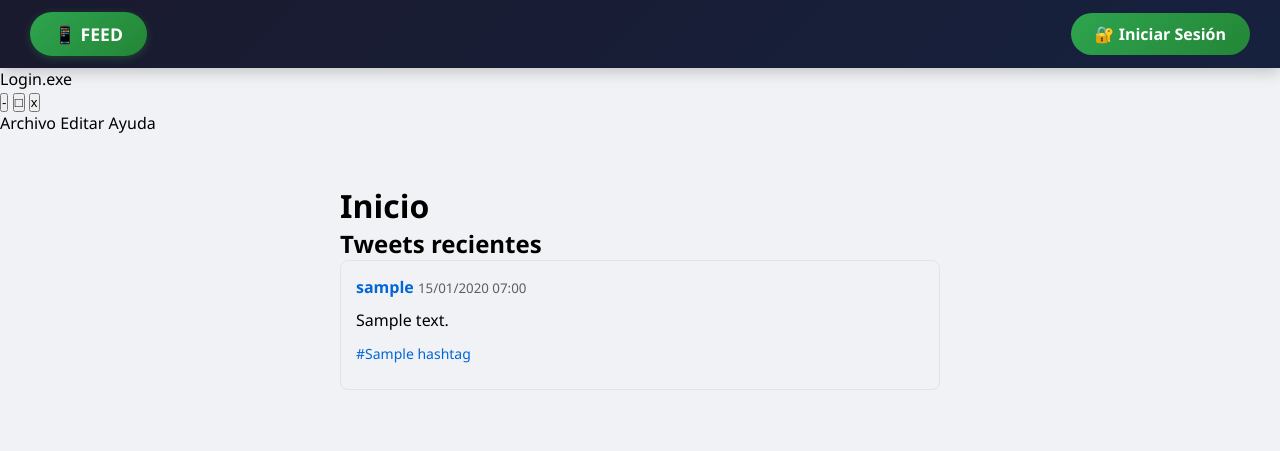
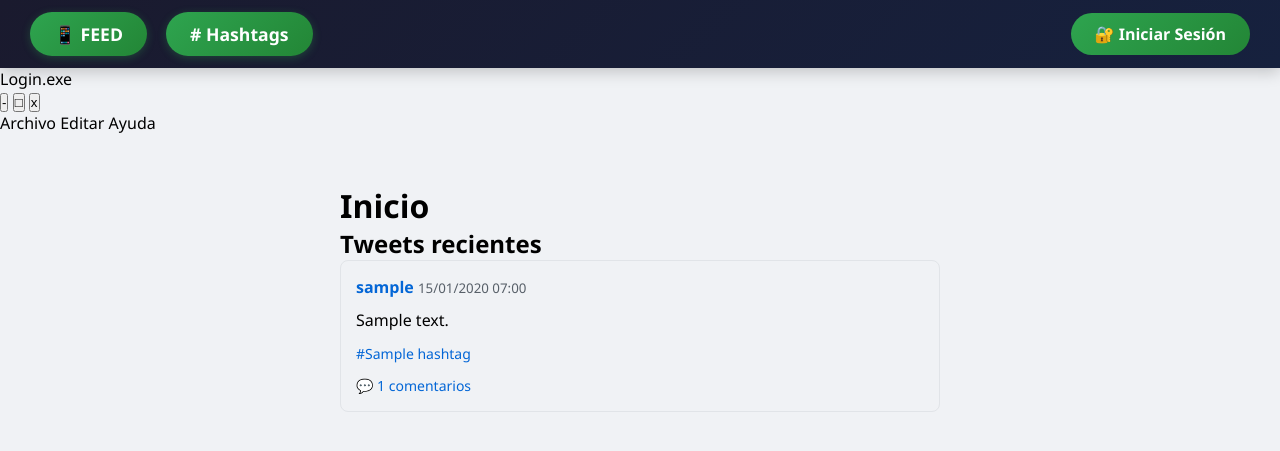
Before and after one commit to miliacoss0/Red-Social-Tipo-Twitter, a Django app: page /feed/ in a window 1280 px wide. Shown: the top 451 px of the page. Run offline with Django 5.2, Linux system fonts and the light colour scheme; tables that the repository leaves empty hold one stand-in row (values such as "Sample post").

Commit message:
feat(comentarios):agregue un boton de hashtags y un boton de comentarios debajo de cada tweet

```diff
--- a/templates/base.html
+++ b/templates/base.html
@@ -173,10 +173,14 @@
 <body>
     <nav class="navbar">
         <div class="nav-container">
-            <!-- Logo / FEED (siempre visible) -->
+            <!-- Botones izquierda: FEED, Comentarios, Hashtags -->
             <div class="nav-logo">
-                <a href="{% url 'feed_home' %}">
+                <a href="{% url 'feed_home' %}" class="btn-feed">
                     📱 FEED
+                </a>
+
+                <a href="{% url 'hashtags_populares' %}" class="nav-link" style="margin-left: 15px;">
+                    # Hashtags
                 </a>
             </div>
 
--- a/templates/tweets/home.html
+++ b/templates/tweets/home.html
@@ -45,6 +45,12 @@
             {% endfor %}
         </div>
 
+        <!-- Botón de comentarios -->
+        <div style="margin-top: 10px;">
+            <a href="{% url 'comentarios' tweet.id %}" style="color: #0366d6; text-decoration: none; font-size: 14px;">
+                💬 {{ tweet.comentarios.count }} comentarios
+            </a>
+        </div>
         <!-- Indicador de menciones (si te mencionaron a TI) -->
         {% if user.is_authenticated and user in tweet.get_mentions %}
         <div style="background: #f0f8ff; padding: 5px 10px; border-radius: 6px; margin-top: 10px; font-size: 12px; color: #0366d6;">
--- a/tweets/forms.py
+++ b/tweets/forms.py
@@ -1,5 +1,6 @@
 from django import forms
 from .models import Tweet
+from .models import Comentario
 
 
 class TweetForm(forms.ModelForm):
@@ -22,3 +23,20 @@ class TweetForm(forms.ModelForm):
         labels = {
             'content': 'Escribe tu tweet:'
         }
+
+class ComentarioForm(forms.ModelForm):
+    class Meta:
+        model = Comentario
+        fields = ['content']
+        widgets = {
+            'content': forms.Textarea(attrs={
+                'class': 'form-control',
+                'placeholder': 'Escribe tu comentario...',
+                'rows': 2,
+                'maxlength': 280,
+                'style': 'width: 100%; padding: 10px; border-radius: 8px; border: 1px solid #ccc;'
+            }),
+        }
+        labels = {
+            'content': ''
+        }
--- a/tweets/models.py
+++ b/tweets/models.py
@@ -3,9 +3,7 @@ from django.contrib.auth.models import User
 from django.utils import timezone
 from .utils import extract_hashtags, extract_mentions
 
-# ============================================================
 # MODELO: HashTag (Almacena los #hashtags)
-# ============================================================
 class HashTag(models.Model):
     name = models.CharField(max_length=100, unique=True)
 
@@ -16,9 +14,8 @@ class HashTag(models.Model):
         ordering = ['name']
 
 
-# ============================================================
+
 # MODELO: Mention (DEBE ESTAR ANTES DE TWEET)
-# ============================================================
 class Mention(models.Model):
     """
     Modelo para almacenar menciones (@usuario)
@@ -36,9 +33,7 @@ class Mention(models.Model):
         ordering = ['-created_at']
 
 
-# ============================================================
 # MODELO: Tweet (Almacena los tweets/publicaciones)
-# ============================================================
 class Tweet(models.Model):
     author = models.ForeignKey(
         User,
@@ -103,3 +98,20 @@ class Tweet(models.Model):
                 print(f"📢 {self.author.username} mencionó a @{username}")
             except User.DoesNotExist:
                 pass
+
+
+# MODELO: Comentario (Para comentar en tweets)
+class Comentario(models.Model):
+    """
+    Modelo para almacenar comentarios en los tweets
+    """
+    tweet = models.ForeignKey('Tweet', on_delete=models.CASCADE, related_name='comentarios')
+    author = models.ForeignKey(User, on_delete=models.CASCADE, related_name='comentarios')
+    content = models.TextField(max_length=280)
+    created_at = models.DateTimeField(auto_now_add=True)
+
+    def __str__(self):
+        return f"Comentario de {self.author.username} en tweet {self.tweet.id}"
+
+    class Meta:
+        ordering = ['-created_at']
--- a/tweets/urls.py
+++ b/tweets/urls.py
@@ -19,4 +19,10 @@ urlpatterns = [
 
     # Perfil de usuario
     path('perfil/<str:username>/', views.perfil_usuario, name='perfil_usuario'),
+
+    # hashtags populares
+    path('hashtags/', views.hashtags_populares, name='hashtags_populares'),
+
+    # comentarios
+    path('comentarios/<int:tweet_id>', views.comentarios, name='comentarios'),
 ]
--- a/tweets/views.py
+++ b/tweets/views.py
@@ -2,9 +2,8 @@ from django.shortcuts import render, redirect, get_object_or_404
 from django.contrib.auth.decorators import login_required
 from django.contrib import messages
 from django.db.models import Q  # Para búsquedas complejas
-from .models import Tweet, HashTag
-from .forms import TweetForm
-from .models import Mention # Debe importar Mention
+from .models import Tweet, HashTag, Mention, Comentario      # Modelos
+from .forms import TweetForm, ComentarioForm   # Formularios
 
 
 def home(request):
@@ -120,7 +119,6 @@ def tweet_detalle(request, tweet_id):
     return render(request, 'tweets/tweet_detalle.html', {'tweet': tweet})
 
 
-# -----------
 # Nueva Vista: perfil_usuario (Perfil de usuario)
 # -----------
 def perfil_usuario(request, username):
@@ -138,3 +136,50 @@ def perfil_usuario(request, username):
         'tweets': tweets,
     }
     return render(request, 'tweets/perfil_usuario.html', context)
+
+# Nueva Vista: hashtags_populares (Lista de hashtags más usados)
+# --------
+def hashtags_populares(request):
+    """
+    Muestra los hashtags más utilizados ordenados por popularidad
+    """
+    from django.db.models import Count
+
+    # Obtener hashtags ordenados por cantidad de tweets (los más populares)
+    hashtags = HashTag.objects.annotate(
+        total_tweets=Count('tweets')
+    ).order_by('-total_tweets')[:20]  # Top 20
+
+    context = {
+        'hashtags': hashtags,
+    }
+    return render(request, 'tweets/hashtags_populares.html', context)
+
+# Nueva Vista: comentarios (Página de comentarios)
+# ------
+def comentarios(request, tweet_id):
+    """
+    Muestra y procesa comentarios de un tweet específico
+    """
+    tweet = get_object_or_404(Tweet, id=tweet_id)
+    comentarios = Comentario.objects.filter(tweet=tweet)
+
+    # Procesar nuevo comentario
+    if request.method == 'POST' and request.user.is_authenticated:
+        form = ComentarioForm(request.POST)
+        if form.is_valid():
+            comentario = form.save(commit=False)
+            comentario.tweet = tweet
+            comentario.author = request.user
+            comentario.save()
+            messages.success(request, '¡Comentario publicado!')
+            return redirect('comentarios', tweet_id=tweet.id)
+    else:
+        form = ComentarioForm()
+
+    context = {
+        'tweet': tweet,
+        'comentarios': comentarios,
+        'form': form,
+    }
+    return render(request, 'tweets/comentarios.html', context)
```
Also changed, not shown: templates/tweets/hashtags_populares.html (added, +20 -0 lines), tweets/migrations/0003_comentario.py (added).
